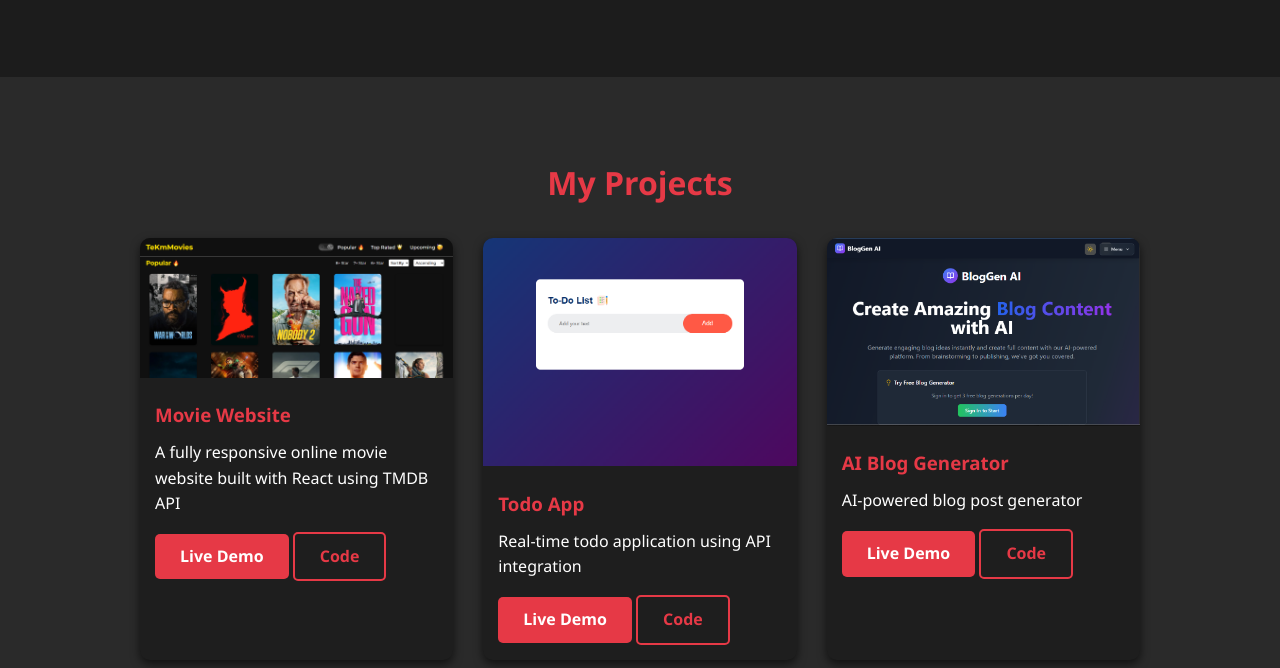
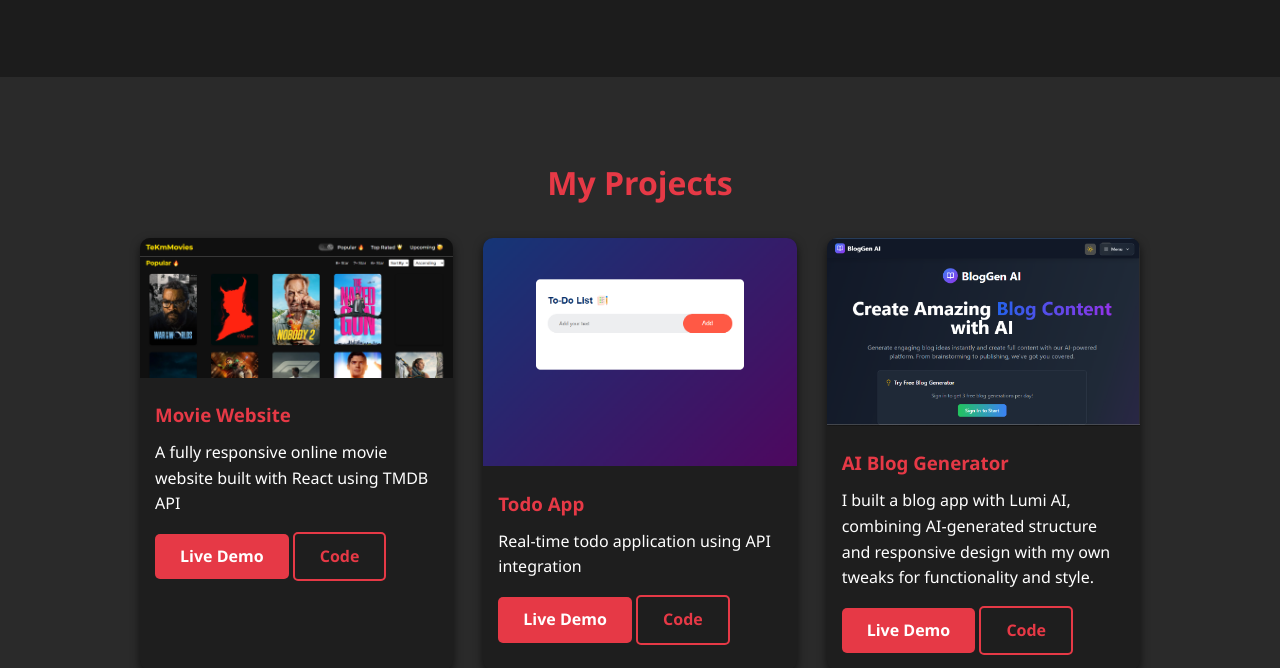
Before and after one commit to TeKm100/my-personal-site, a plain HTML site: page index.html in a window 1280 px wide. Shown: the part 1785-2453 px from the top of the page. Drawn offline with Linux system fonts and the light colour scheme.

Commit message:
electronics

```diff
--- a/index.html
+++ b/index.html
@@ -136,7 +136,7 @@
                 <img src="Images/blogAi.png" alt="Project 3">
                 <div class="project-info">
                     <h3>AI Blog Generator</h3>
-                    <p>AI-powered blog post generator</p>
+                    <p>I built a blog app with Lumi AI, combining AI-generated structure and responsive design with my own tweaks for functionality and style.</p>
                     <div class="project-links">
                         <a href="https://tekmbloggenie.netlify.app/" class="btn">Live Demo</a>
                         <a href="https://github.com/TeKm100/TekmBlogGennie.git" class="btn-outline">Code</a>
```
